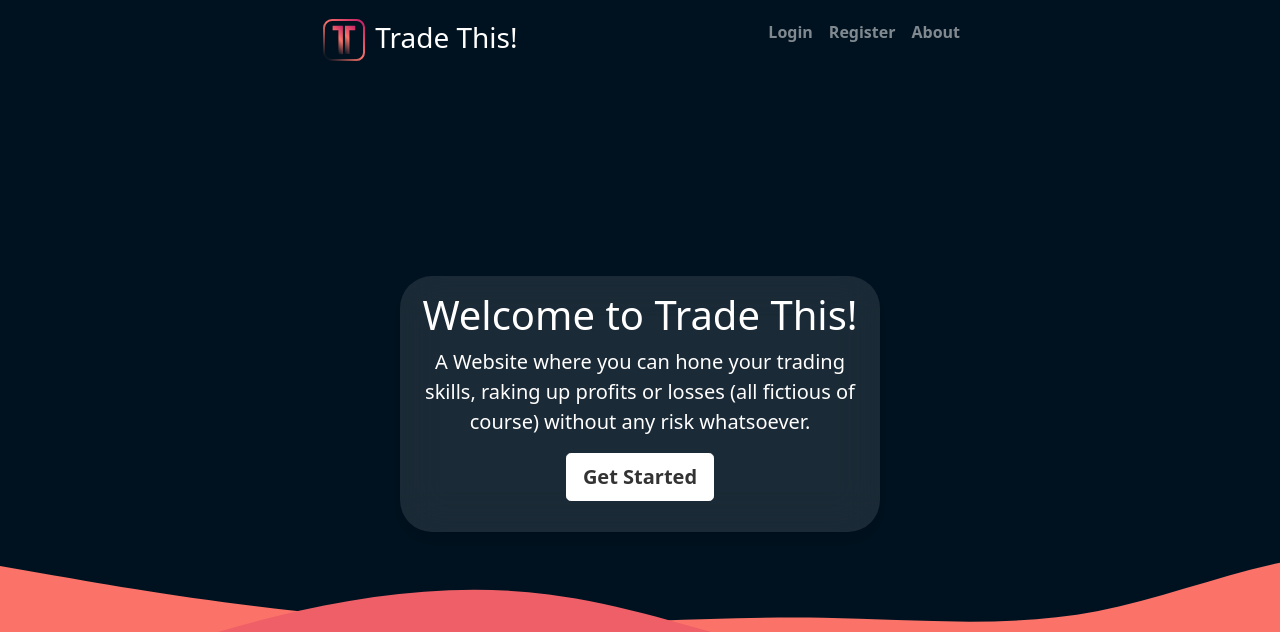
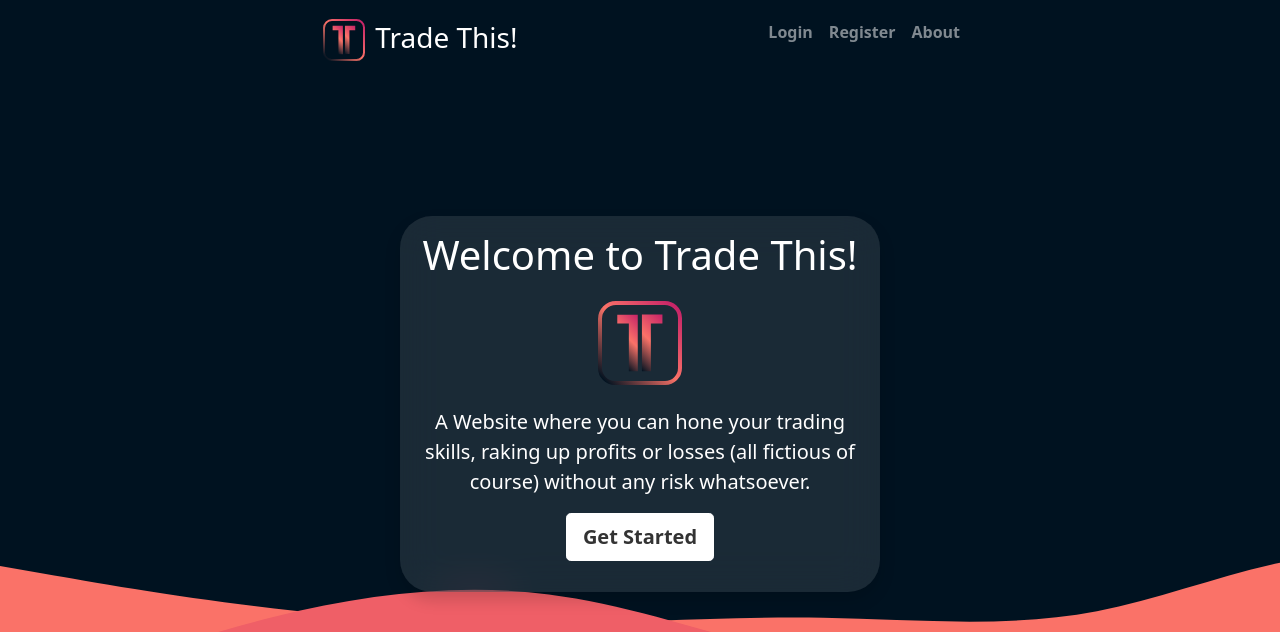
Before and after one commit to Ipcagr1d/trade-this, a Flask app: page /welcome in a window 1280 px wide. Shown: the top 632 px of the page. Run offline with Flask 2, Linux system fonts and the light colour scheme; some libraries are stand-ins or nearby versions.

Commit message:
Added icon in welcome

```diff
--- a/templates/welcome.html
+++ b/templates/welcome.html
@@ -6,6 +6,9 @@
 
 {% block main %}
   <h1>Welcome to Trade This!</h1>
+  <div class="my-3">
+    <img src="/static/favicon/favico-gradient-01.svg" width="96" height="96">
+  </div>
   <p class="lead">A Website where you can hone your trading skills, raking up profits or losses (all fictious of course) without any risk whatsoever.</p>
   <p class="lead">
     <a href="/login" class="btn btn-lg btn-secondary fw-bold border-white bg-white">Get Started</a>
```
